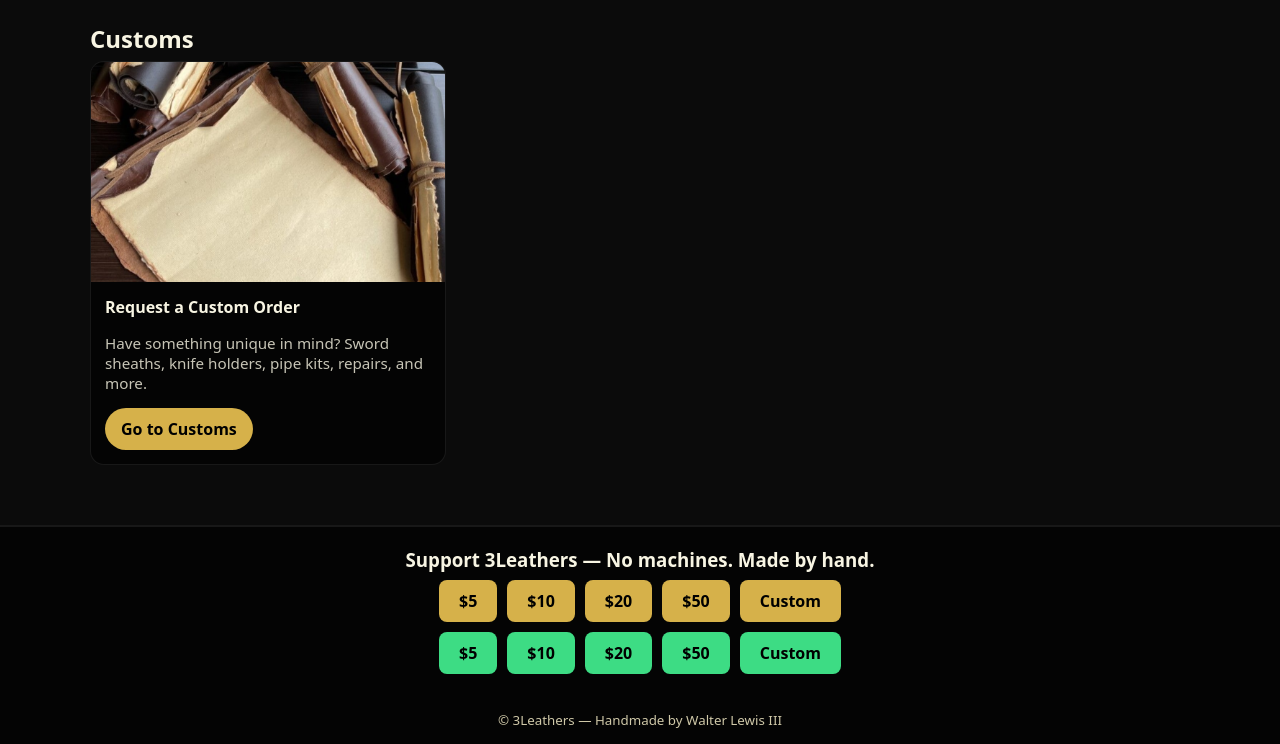
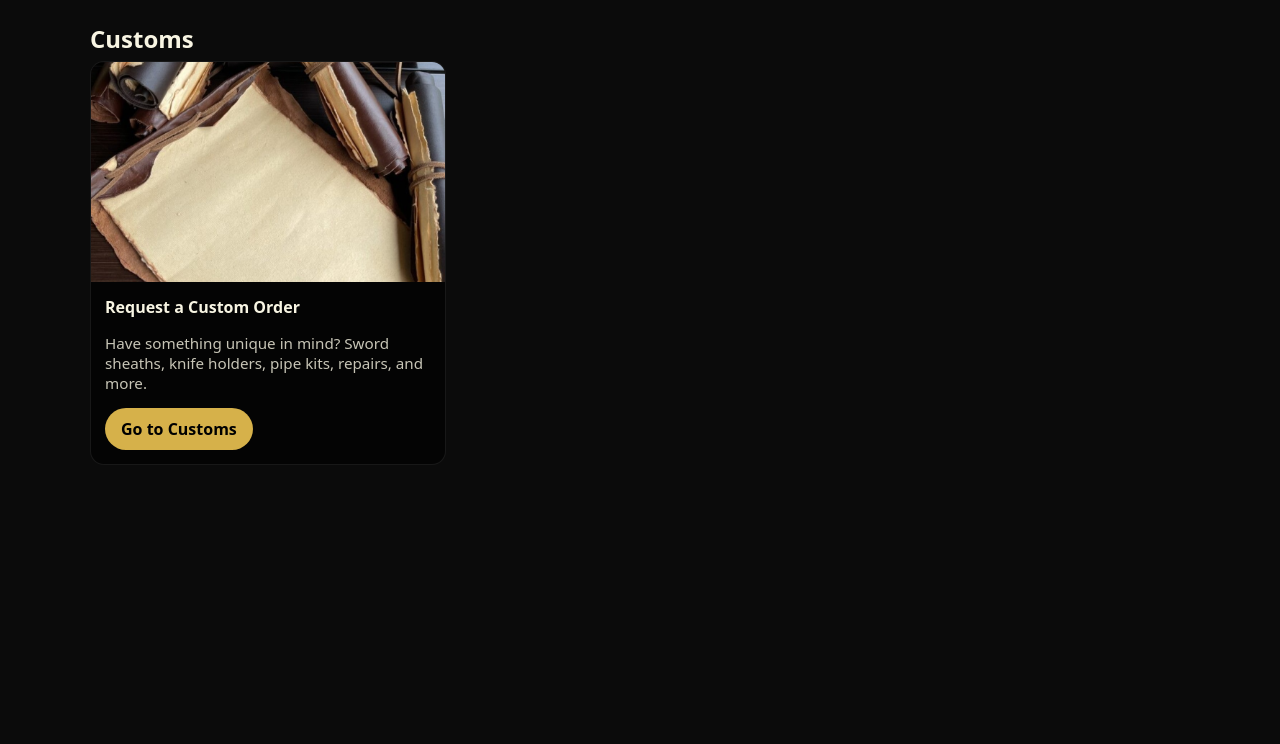
Before and after one commit to wwl3leathers/wwl3leathers.github.io, a plain HTML site: page shop.html in a window 1280 px wide. Shown: the part 2060-2804 px from the top of the page. After the commit the page ends 2565 px from the top, so only its background shows below. Drawn offline with Linux system fonts and the light colour scheme.

Commit message:
Update shop.html

```diff
--- a/shop.html
+++ b/shop.html
@@ -417,30 +417,6 @@
     </div>
   </div>
 
-  <!-- Donations (both PayPal and Cash App) -->
-  <footer>
-    <section class="donos">
-      <h3>Support 3Leathers — No machines. Made by hand.</h3>
-      <div class="donation-buttons">
-        <a href="https://www.paypal.me/WalterLewis675/5" target="_blank" class="donate-btn">$5</a>
-        <a href="https://www.paypal.me/WalterLewis675/10" target="_blank" class="donate-btn">$10</a>
-        <a href="https://www.paypal.me/WalterLewis675/20" target="_blank" class="donate-btn">$20</a>
-        <a href="https://www.paypal.me/WalterLewis675/50" target="_blank" class="donate-btn">$50</a>
-        <a href="https://www.paypal.me/WalterLewis675" target="_blank" class="donate-btn">Custom</a>
-      </div>
-      <div class="donation-buttons" style="margin-top:10px">
-        <a href="https://cash.app/$UncleButch3/5" target="_blank" class="donate-btn ca">$5</a>
-        <a href="https://cash.app/$UncleButch3/10" target="_blank" class="donate-btn ca">$10</a>
-        <a href="https://cash.app/$UncleButch3/20" target="_blank" class="donate-btn ca">$20</a>
-        <a href="https://cash.app/$UncleButch3/50" target="_blank" class="donate-btn ca">$50</a>
-        <a href="https://cash.app/$UncleButch3" target="_blank" class="donate-btn ca">Custom</a>
-      </div>
-    </section>
-    <div class="fine">
-      <small>&copy; 3Leathers — Handmade by Walter Lewis III</small>
-    </div>
-  </footer>
-
   <script>
   (function(){
     // reveal "Other" color text input when selected
```
